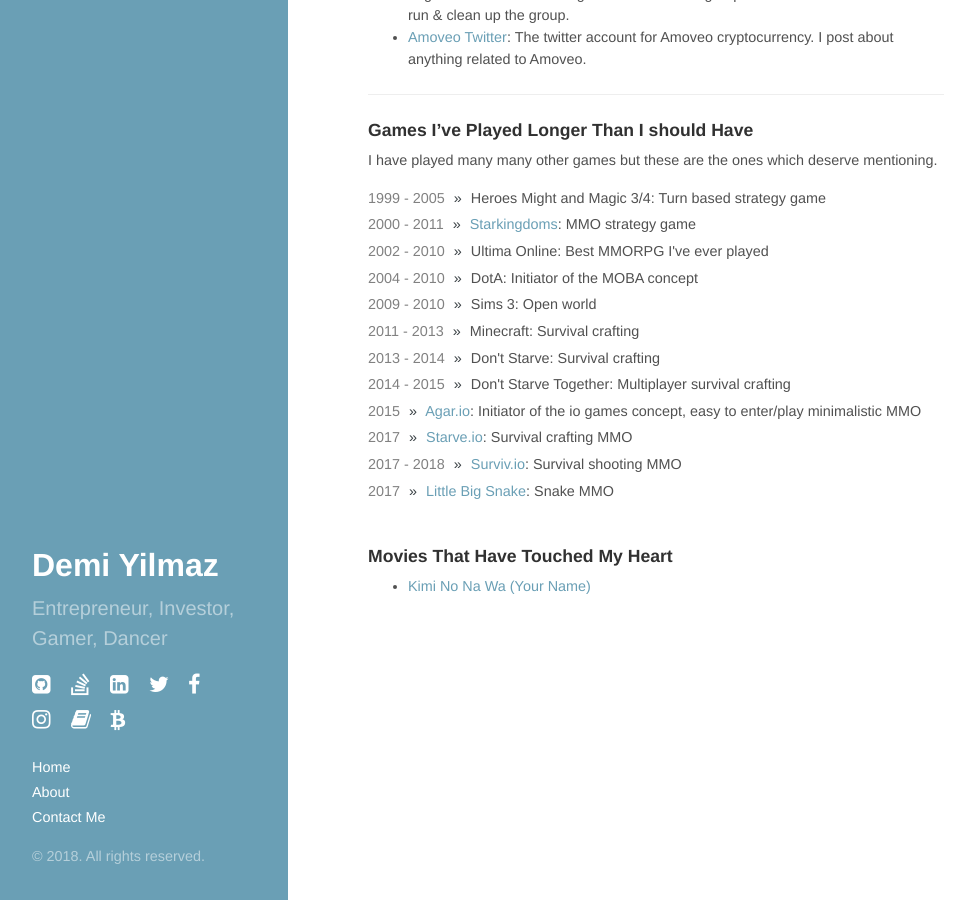
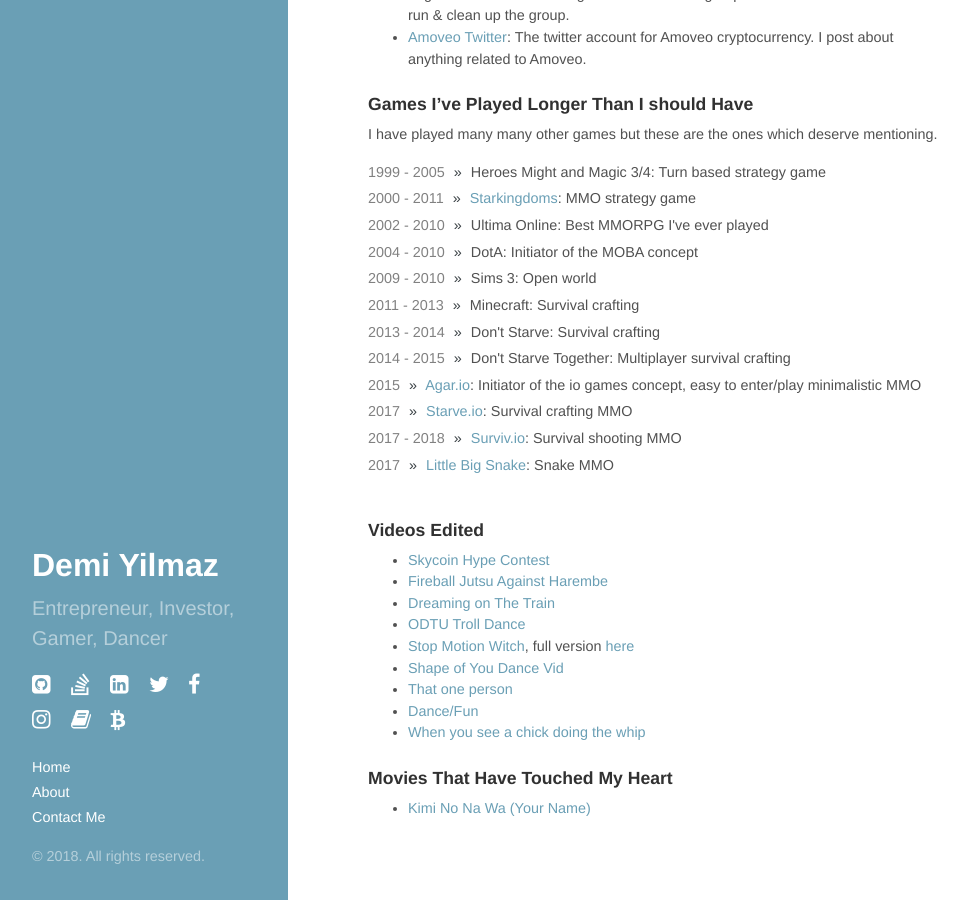
Before and after one commit to demiculus/demiculus.github.io, a Jekyll site: the page built from about.md, in a window 1280 px wide and 900 px high, scrolled down 2251 px. Shown: the whole window, without its empty margins (0-968 px from the left). Built offline with Jekyll 4.4.1, drawn with Linux system fonts in a browser that asks for light colours; nearby versions of some CDN libraries.

Commit message:
vidoes added

```diff
--- a/about.md
+++ b/about.md
@@ -94,8 +94,6 @@
 - [Meme Cavern](https://www.facebook.com/groups/theexecutivememers): Facebook meme group I created in summer of 2017. I social engineered a hack resulting in 40k+ memeber group. I've recruited moderators to run & clean up the group.
 - [Amoveo Twitter](https://twitter.com/Amoveox): The twitter account for Amoveo cryptocurrency. I post about anything related to Amoveo.
 
----
-
 ### Games I've Played Longer Than I should Have
 
 I have played many many other games but these are the ones which deserve mentioning.
@@ -152,6 +150,18 @@
   </li>
 </ul>
 
+### Videos Edited
+
+- [Skycoin Hype Contest](https://www.youtube.com/watch?v=rpO0H5Vwwgw&t=2s)
+- [Fireball Jutsu Against Harembe](https://www.youtube.com/watch?v=JZYFxXsFf3s)
+- [Dreaming on The Train](https://www.youtube.com/watch?v=ELoNZFE6ms0)
+- [ODTU Troll Dance](https://www.youtube.com/watch?v=opnZb7gnsJg)
+- [Stop Motion Witch](https://www.instagram.com/p/BYQKxPgHn-QyVoa7qJtoVt91vi8zZw_LKc-QPQ0), full version [here](https://www.youtube.com/watch?v=plFxF3S3le0)
+- [Shape of You Dance Vid](https://www.instagram.com/p/BQnoU4XDWZ3VtmDm2xjL0HL53H3ffXT7Jv2qA80)
+- [That one person](https://www.instagram.com/p/BRBM6JAj0hkDPYPn75mcXoACpjcAn13Q7lvNkU0)
+- [Dance/Fun](https://www.instagram.com/p/BNuCG6tgVX0ZSzbVHgxg0dvQFVPF_qoTfatGuY0)
+- [When you see a chick doing the whip](https://www.instagram.com/p/BKfQXUBD_DL_rzXNnKH7bVJveRAT9PlaDM9vOA0)
+
 ### Movies That Have Touched My Heart
 
 - [Kimi No Na Wa (Your Name)](https://www.imdb.com/title/tt5311514/)
```
